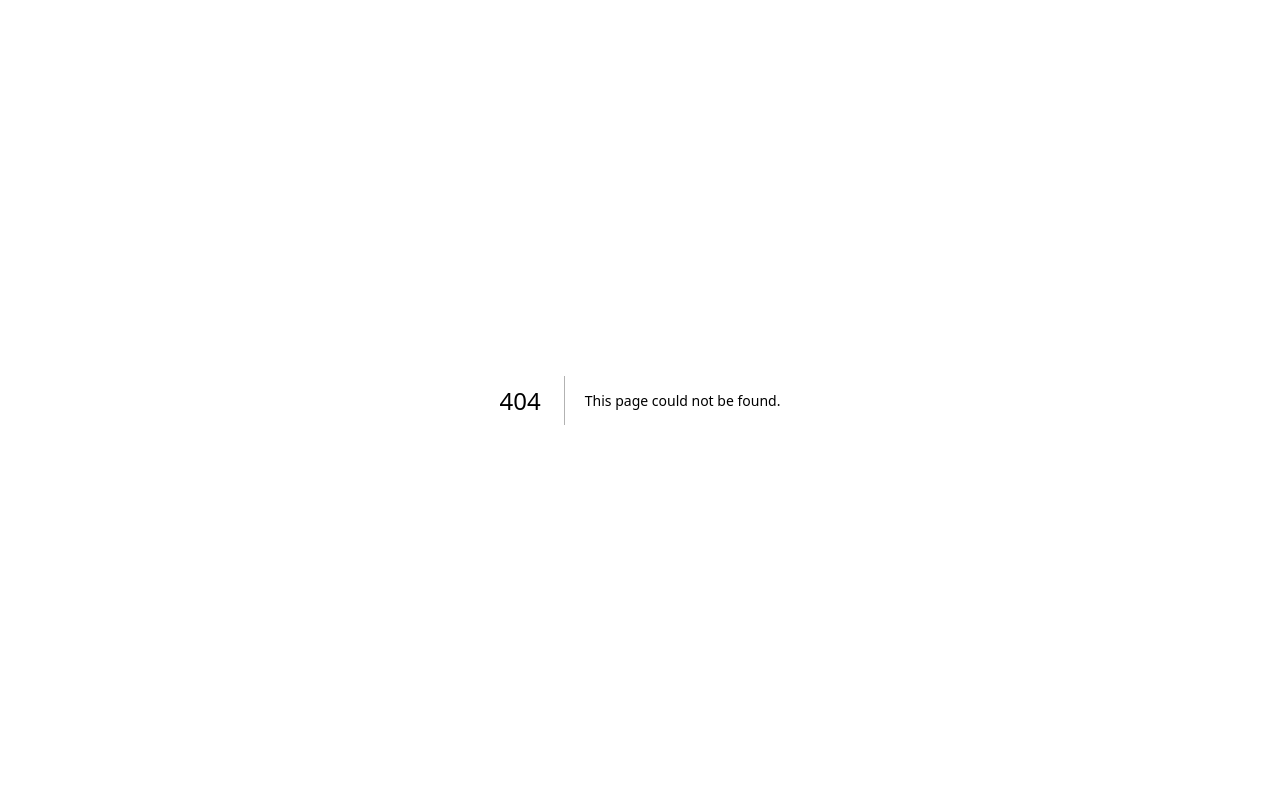
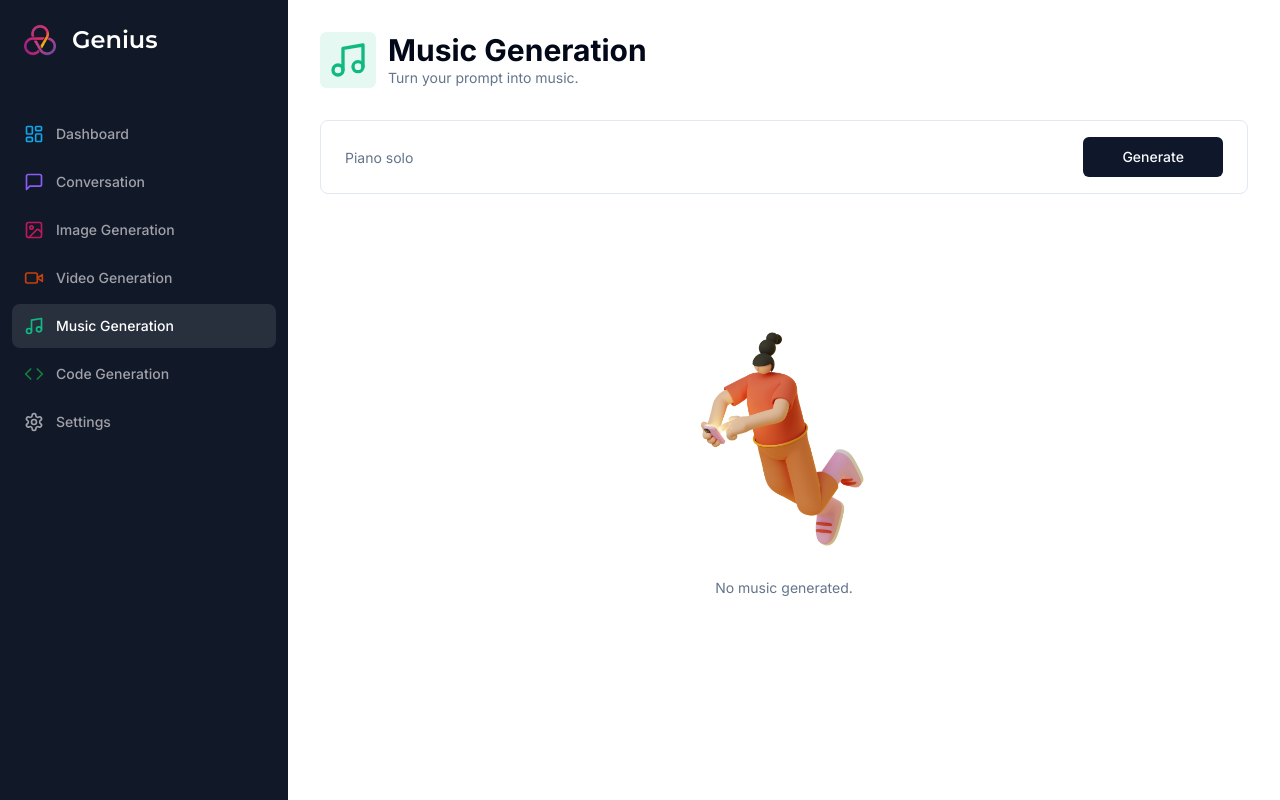
Before and after one commit to summer030/ai-saas-platform, a Next.js app: page /music in a window 1280 px wide. Before the commit this address had no page. Built offline with nearby package versions, Linux system fonts and the light colour scheme.

Commit message:
feat: music generation ai

```diff
--- /dev/null
+++ b/app/(dashboard)/(routes)/music/constants.ts
@@ -0,0 +1,7 @@
+import * as z from "zod";
+
+export const formSchema = z.object({
+  prompt: z.string().min(1, {
+    message: "Music Prompt is required",
+  }),
+});
--- /dev/null
+++ b/app/(dashboard)/(routes)/music/page.tsx
@@ -0,0 +1,119 @@
+"use client";
+
+import axios from "axios";
+import * as z from "zod";
+import { useState } from "react";
+import { Music } from "lucide-react";
+import { useForm } from "react-hook-form";
+import { zodResolver } from "@hookform/resolvers/zod";
+import { useRouter } from "next/navigation";
+
+import { Heading } from "@/components/heading";
+import { Form, FormControl, FormField, FormItem } from "@/components/ui/form";
+
+import { Input } from "@/components/ui/input";
+import { Button } from "@/components/ui/button";
+import { Empty } from "@/components/empty";
+import { Loader } from "@/components/loader";
+
+import { formSchema } from "./constants";
+
+const MusicPage = () => {
+  const router = useRouter();
+  const [music, setMusic] = useState<string>();
+  const form = useForm<z.infer<typeof formSchema>>({
+    resolver: zodResolver(formSchema),
+    defaultValues: {
+      prompt: "",
+    },
+  });
+
+  const isLoading = form.formState.isSubmitting;
+
+  const onSubmit = async (values: z.infer<typeof formSchema>) => {
+    try {
+      setMusic(undefined);
+
+      const response = await axios.post("/api/music", values);
+
+      setMusic(response.data.audio);
+
+      form.reset();
+    } catch (error: any) {
+      // TODO: Open Pro Modal
+      console.log(error);
+    } finally {
+      router.refresh();
+    }
+  };
+
+  return (
+    <div>
+      <Heading
+        title="Music Generation"
+        description="Turn your prompt into music."
+        icon={Music}
+        iconColor="text-emerald-500"
+        bgColor="bg-emerald-500/10"
+      />
+      <div className="px-4 lg:px-8">
+        <div>
+          <Form {...form}>
+            <form
+              onSubmit={form.handleSubmit(onSubmit)}
+              className="
+                rounded-lg
+                border
+                w-full
+                p-4
+                px-3
+                md:px-6
+                focus-within:shadow-sm
+                grid
+                grid-cols-12
+                gap-2
+              "
+            >
+              <FormField
+                name="prompt"
+                render={({ field }) => (
+                  <FormItem className="col-span-12 lg:col-span-10">
+                    <FormControl className="m-0 p-0">
+                      <Input
+                        className="border-0 outline-none focus-visible:ring-0 focus-visible:ring-transparent"
+                        disabled={isLoading}
+                        placeholder="Piano solo"
+                        {...field}
+                      />
+                    </FormControl>
+                  </FormItem>
+                )}
+              />
+              <Button
+                className="col-span-12 lg:col-span-2 w-full"
+                disabled={isLoading}
+              >
+                Generate
+              </Button>
+            </form>
+          </Form>
+        </div>
+        <div className="space-y-4 mt-4">
+          {isLoading && (
+            <div className="p-8 rounded-lg w-full flex items-center justify-center bg-muted">
+              <Loader />
+            </div>
+          )}
+          {!music && !isLoading && <Empty label="No music generated." />}
+          {music && (
+            <audio controls className="w-full mt-8">
+              <source src={music} />
+            </audio>
+          )}
+        </div>
+      </div>
+    </div>
+  );
+};
+
+export default MusicPage;
--- /dev/null
+++ b/app/api/music/route.ts
@@ -0,0 +1,37 @@
+import { auth } from "@clerk/nextjs";
+import { NextResponse } from "next/server";
+import Replicate from "replicate";
+
+const replicate = new Replicate({
+  auth: process.env.REPLICATE_API_TOKEN!,
+});
+
+export async function POST(req: Request) {
+  try {
+    const { userId } = auth();
+    const body = await req.json();
+    const { prompt } = body;
+
+    if (!userId) {
+      return new NextResponse("Unauthorized", { status: 401 });
+    }
+
+    if (!prompt) {
+      return new NextResponse("Prompt is required", { status: 400 });
+    }
+
+    const response = await replicate.run(
+      "riffusion/riffusion:8cf61ea6c56afd61d8f5b9ffd14d7c216c0a93844ce2d82ac1c9ecc9c7f24e05",
+      {
+        input: {
+          prompt_a: prompt,
+        },
+      }
+    );
+
+    return NextResponse.json(response);
+  } catch (error) {
+    console.log("MUSIC_ERROR", error);
+    return new NextResponse("Internal Error", { status: 500 });
+  }
+}
```
